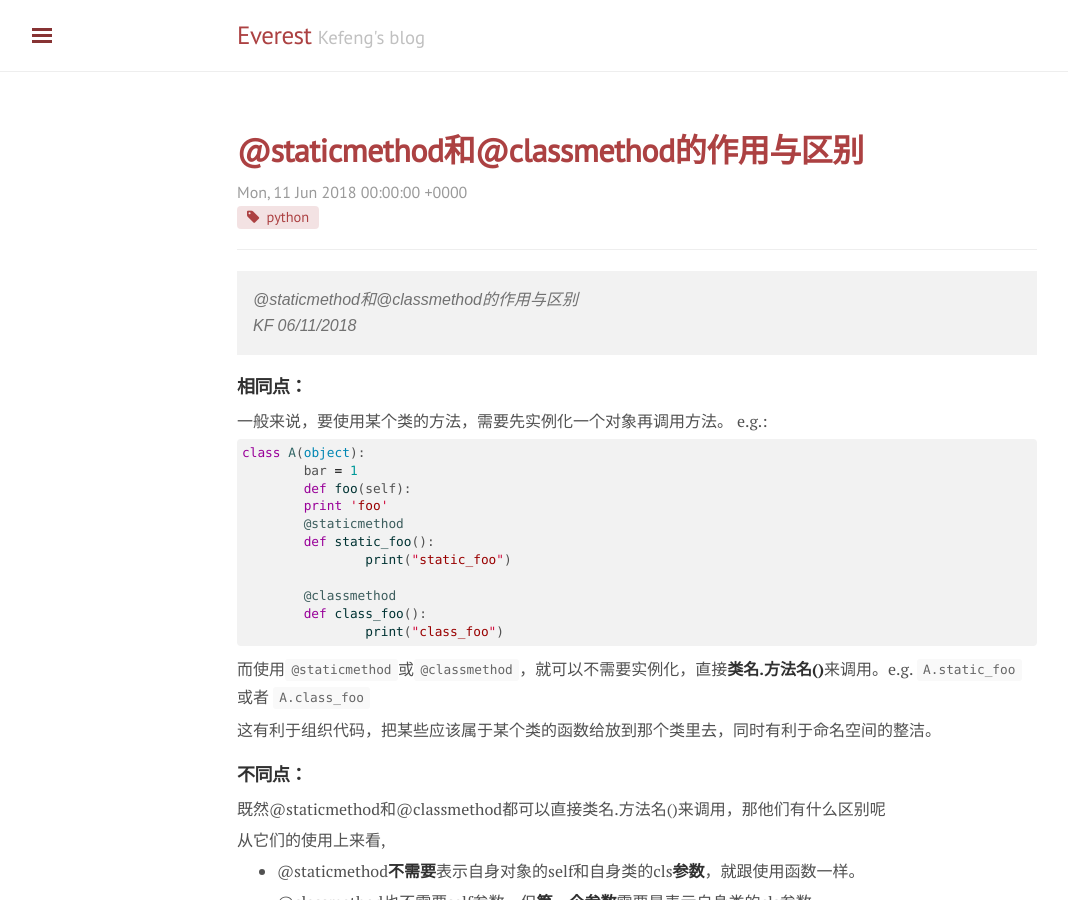
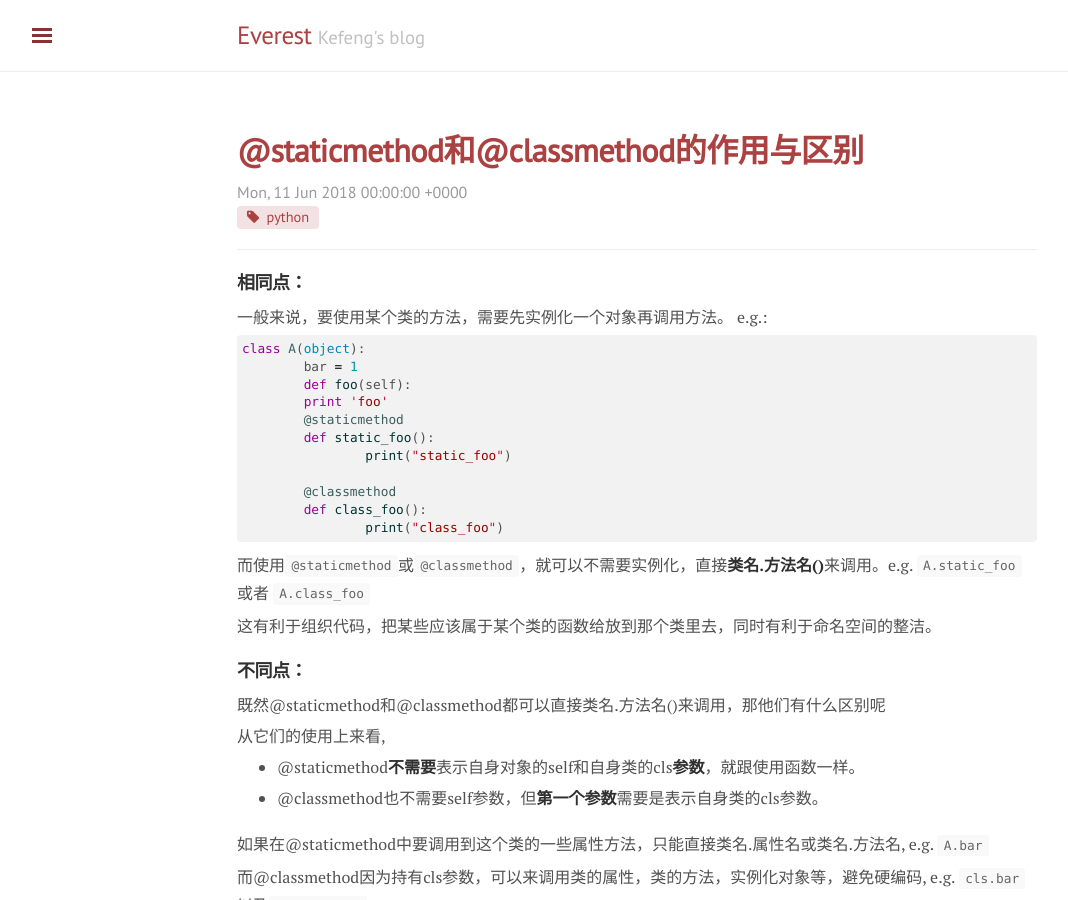
Before and after one commit to zkf85/zkf85.github.io, a Jekyll site: the page built from _posts/2018-06-11-python_diff_between_staticmethod_and_classmethod.md, in a window 1280 px wide and 900 px high. Shown: the whole window, without its empty margins (3-1071 px from the left). Built offline with Jekyll 4.4.1, drawn with Linux system fonts in a browser that asks for light colours; nearby versions of some CDN libraries; comment, search, counter and statistics services are not loaded.

Commit message:
additional format adjustments

```diff
--- a/_posts/2018-06-11-python_diff_between_staticmethod_and_classmethod.md
+++ b/_posts/2018-06-11-python_diff_between_staticmethod_and_classmethod.md
@@ -4,11 +4,6 @@ title:  "@staticmethod和@classmethod的作用与区别"
 category: [Python]
 tag: [python]
 ---
-
-<div class = "message">
-@staticmethod和@classmethod的作用与区别
-<br>KF 06/11/2018
-</div>
 
 ### 相同点：
 一般来说，要使用某个类的方法，需要先实例化一个对象再调用方法。
```
